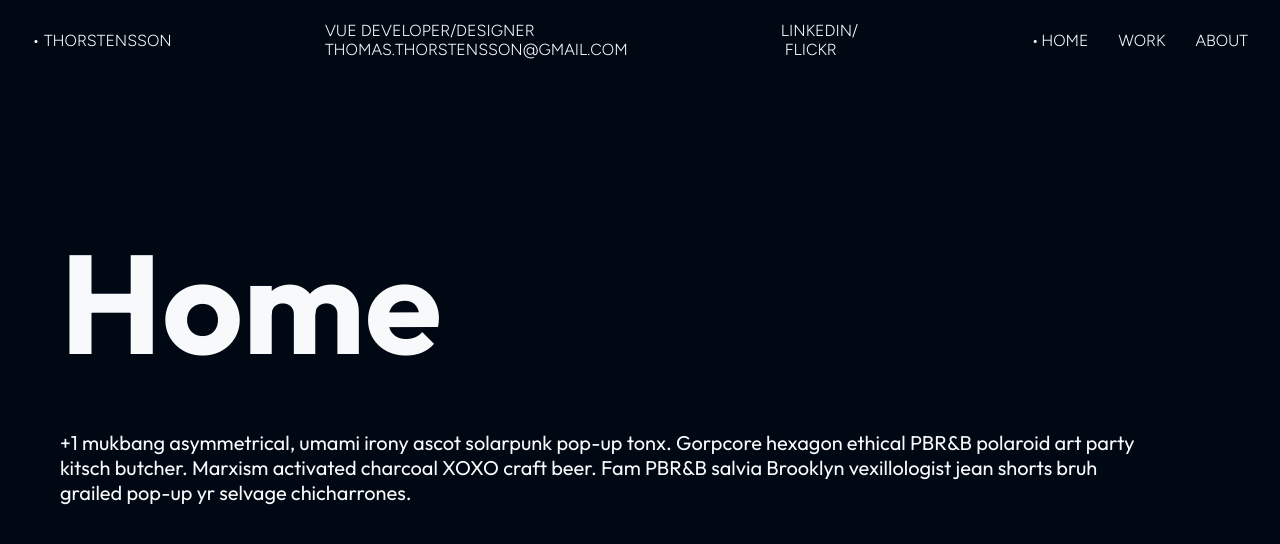
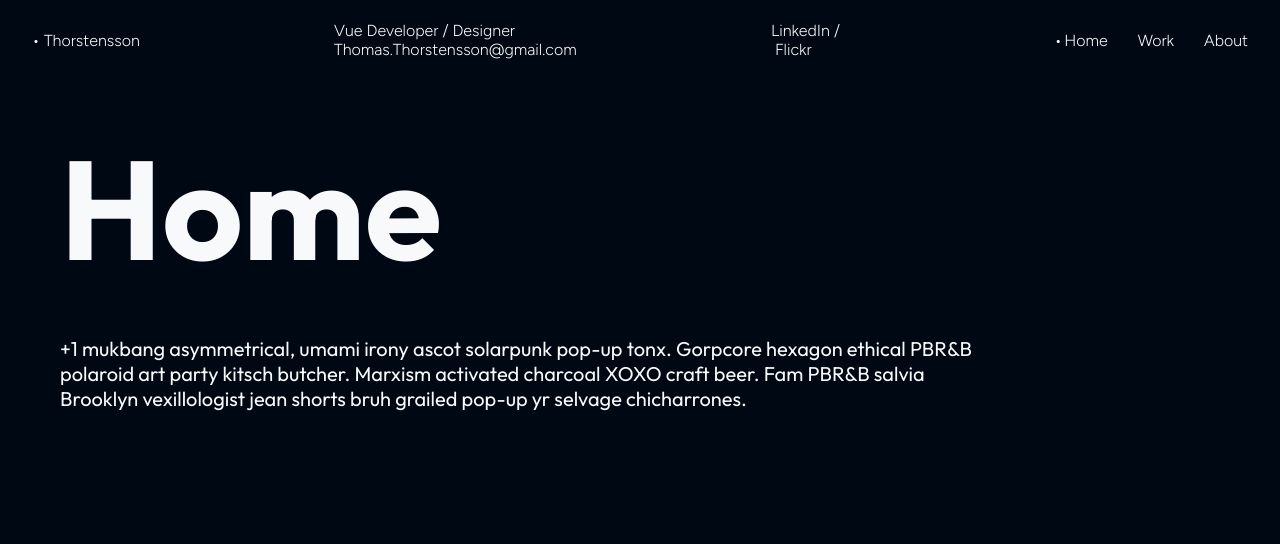
Before and after one commit to thorstensson/vue-navbar, a Vue app: page /home in a window 1280 px wide. Shown: the top 544 px of the page. Built offline with nearby package versions, Linux system fonts and the light colour scheme.

Commit message:
Cleaned up code and comments, added responsive mixin, fixed bullet alignment(at least for Figtree font, using line height), renamed wrappers to better align with BEM

```diff
--- a/src/App.vue
+++ b/src/App.vue
@@ -1,14 +1,13 @@
 <script setup>
 import { RouterView } from 'vue-router';
 import Navbar from './components/Navbar.vue';
-import { Transition } from 'vue';
 </script>
 
 <template>
-   <nav>
-      <Navbar />
-    </nav>
-  <div class="wrapper">
+  <nav>
+    <Navbar />
+  </nav>
+  <div class="container-app">
     <RouterView v-slot="{ Component }">
       <Transition name="fade">
         <component :key="$route.path" :is="Component" />
@@ -29,21 +28,24 @@ body {
 }
 
 body {
-  min-height:100vh;
+  min-height: 100vh;
 }
 
-/*full width, pages will set their own padding*/
-.wrapper {
+.container-app {
+  background-color: blue;
   max-width: 100%;
+  display: flex;
 }
 
 .fade-enter-active,
 .fade-leave-active {
+  position: absolute;
   transition: opacity 0.5s ease;
 }
 
 .fade-enter-from,
 .fade-leave-to {
+  position: absolute;
   opacity: 0;
 }
 </style>
--- a/src/assets/scss/_mixins.scss
+++ b/src/assets/scss/_mixins.scss
@@ -7,3 +7,22 @@
     -webkit-text-fill-color: transparent;
     -webkit-background-clip: text;
 }
+
+$breakpoints: (
+    "lg": 992px,
+    "xl": 1200px,
+    "xxl": 1400px
+) !default;
+
+// Mixin to manage responsive breakpoints
+@mixin this-and-above($breakpoint) {
+    @if map-has-key($breakpoints, $breakpoint) {
+        // Prints a media query based on the value
+        @media (min-width: map-get($breakpoints, $breakpoint)) {
+            @content;
+        }
+    } @else {
+        @warn "Unfortunately, no value could be retrieved from `#{$breakpoint}`. "
+          + "Available breakpoints are: #{map-keys($breakpoints)}.";
+    }
+}
--- a/src/assets/scss/_variables.scss
+++ b/src/assets/scss/_variables.scss
@@ -1,6 +1,6 @@
 // Colors
-$clr-primary: #000814; /*bg*/
-$clr-secondary: #f8f9fa; /*font*/
+$clr-primary: #000814; // bg
+$clr-secondary: #f8f9fa; // font
 
 // Fonts
 $sans-ui: "Figtree", sans-serif;
@@ -21,14 +21,13 @@ $h1-lg: 100px;
 $h1-xl: 140px;
 $h1-xxl: 160px;
 
-//Padding
-$page-lpad: 10px;
-$page-lpad-lg: 30px;
+// Padding
+$page-lpad: 20px;
+$page-lpad-lg: 60px;
 $page-lpad-xl: 60px;
 $page-lpad-xxl: 70px;
 
-//wont need these when flexbox
 $page-rpad: 20px;
-$page-rpad-lg: 70px;
-$page-rpad-xl: 130px;
-$page-rpad-xxl: 270px;
+$page-rpad-lg: 300px;
+$page-rpad-xl: 300px;
+$page-rpad-xxl: 460px;
--- a/src/components/NavHeader.vue
+++ b/src/components/NavHeader.vue
@@ -29,14 +29,14 @@ const slots = useSlots();
 .name:empty,
 .contact:empty,
 .social:empty {
-    display:none;
+    display: none;
 }
 
 .contact,
 .social {
     display: none;
 
-    @media only screen and (min-width: 992px) {
+    @include this-and-above('lg') {
         display: inline;
     }
 }
--- a/src/components/NavMobileFooter.vue
+++ b/src/components/NavMobileFooter.vue
@@ -21,7 +21,7 @@
     font-size: 15px;
     line-height: 1.2;
 
-    @media only screen and (min-width: 992px) {
+    @include this-and-above('lg') {
         display: none;
     }
 }
@@ -29,11 +29,10 @@
 .modal-hr {
     position: absolute;
     width: 100%;
-    bottom: 70px;
+    bottom: 60px;
     right: 0;
     border: none;
     height: 2px;
-    /* Set the hr color thinner line trick */
     color: black;
     background-color: black;
 }
--- a/src/components/Navbar.vue
+++ b/src/components/Navbar.vue
@@ -35,20 +35,20 @@ checkScreenWidth();
 
 <template>
 
-    <div class="container-fixed">
-        <div class="container-nav">
+    <div class="nav-wrapper">
+        <div class="nav-wrapper__inner">
 
-            <NavHeader class="container-header" :class="{ 'container-header--alt-color': isMobileActive }">
+            <NavHeader class="header-wrapper" :class="{ 'header-wrapper--alt-color': isMobileActive }">
                 <template #name>
-                    &bull; THORSTENSSON
+                    &bull; Thorstensson
                 </template>
                 <template #contact>
-                    VUE DEVELOPER/DESIGNER<br>
-                    THOMAS.THORSTENSSON@GMAIL.COM
+                    Vue Developer / Designer<br>
+                    Thomas.Thorstensson@gmail.com
                 </template>
                 <template #social>
-                    <a target='_blank' href='https://www.linkedin.com/in/thomasthorstensson'>LINKEDIN/</a><br>
-                    <a target='_blank' href='https://www.flickr.com/photos/thomasthorstensson/'>&nbsp;FLICKR</a>
+                    <a target='_blank' href='https://www.linkedin.com/in/thomasthorstensson'>LinkedIn / </a><br>
+                    <a target='_blank' href='https://www.flickr.com/photos/thomasthorstensson/'>&nbsp;Flickr</a>
                 </template>
             </NavHeader>
 
@@ -57,27 +57,27 @@ checkScreenWidth();
 
                     <router-link to="/home" custom v-slot="{ isActive, navigate, href, route }">
                         <li :href="href" @click="wrapNavigate(navigate, $event)" class="nav__item"
-                            :class="{ 'nav--link-active': isActive }">HOME</li>
+                            :class="{ 'nav--link-active': isActive }">Home</li>
                     </router-link>
 
                     <router-link to="/work" custom v-slot="{ isActive, navigate, href, route }">
                         <li :href="href" @click="wrapNavigate(navigate, $event)" class="nav__item"
-                            :class="{ 'nav--link-active': isActive }">WORK</li>
+                            :class="{ 'nav--link-active': isActive }">Work</li>
                     </router-link>
 
                     <router-link to="/about" custom v-slot="{ isActive, navigate, href, route }">
                         <li :href="href" @click="wrapNavigate(navigate, $event)" class="nav__item"
-                            :class="{ 'nav--link-active': isActive }">ABOUT</li>
+                            :class="{ 'nav--link-active': isActive }">About</li>
                     </router-link>
                 </ul>
 
                 <NavMobileFooter class="footer-wrapper">
                     <template #contact>
-                        THOMAS.THORSTENSSON@GMAIL.COM<br />
+                        Thomas.Thorstensson@gmail.com<br />
                     </template>
                     <template #social>
-                        <a target='_blank' href='https://www.linkedin.com/in/thomasthorstensson'>LINKEDIN<br></a>
-                        <a target='_blank' href='https://www.flickr.com/photos/thomasthorstensson/'>FLICKR</a>
+                        <a target='_blank' href='https://www.linkedin.com/in/thomasthorstensson'>LinkedIn<br></a>
+                        <a target='_blank' href='https://www.flickr.com/photos/thomasthorstensson/'>Flickr</a>
                     </template>
                 </NavMobileFooter>
             </div>
@@ -104,14 +104,17 @@ checkScreenWidth();
     user-select: none;
 }
 
-/*flexbox doesn't go well with fixed so we use another container heaven*/
-.container-fixed {
-  position: fixed;
-  top: 0;
-  left: 0;
-  margin: auto;
-  width: 100%;
-  z-index:999;
+/*
+Flexbox doesn't go well with fixed so we use another container heaven.
+I prefer to control child component wrappers from parent.
+*/
+.nav-wrapper {
+    position: fixed;
+    top: 0;
+    left: 0;
+    margin: auto;
+    width: 100%;
+    z-index: 999;
 }
 
 a,
@@ -123,7 +126,7 @@ a:visited {
     text-decoration: none;
 }
 
-.container-nav {
+.nav-wrapper__inner {
     justify-content: space-between;
     display: flex;
     flex: 0 1 auto;
@@ -137,7 +140,7 @@ a:visited {
     background-color: $clr-primary;
 }
 
-.container-header {
+.header-wrapper {
     display: flex;
     align-items: center;
     flex: 1 1 auto;
@@ -145,8 +148,6 @@ a:visited {
     color: $clr-secondary;
     font-weight: isColorDark($clr-primary);
 
-    /*when modal menu slides in colors are --inverted so we check against clr-secondary. the font weight fix on dark bg is all a little out there
-    feel free to fork, remove*/
     &--alt-color {
         color: $clr-primary;
         font-weight: isColorDark($clr-secondary);
@@ -155,15 +156,14 @@ a:visited {
 
 .footer-wrapper {
     position: absolute;
-    right: 30px;
-    bottom: 30px;
+    right: 20px;
+    bottom: 15px;
     width: auto;
     text-align: right;
 
     :deep(.contact),
     :deep(.social) {
         font-weight: isColorDark($clr-secondary);
-        /*primary is bg col but for modal inverse and we only see footer when modal open*/
     }
 }
 
@@ -172,7 +172,7 @@ a:visited {
     top: 0;
     left: 0%;
     width: 100%;
-    /*in moddal view font and background colors are inverted*/
+    // In moddal view font and background colors are inverted.
     color: $clr-primary;
     background-color: $clr-secondary;
     transition: left 0.3s;
@@ -181,7 +181,6 @@ a:visited {
 
     &--open {
         font-weight: $sans-ui-wt-def;
-        /*big bold text no need to calc font weight*/
         left: 0%;
         opacity: 1;
         transition: opacity, .4s;
@@ -208,12 +207,14 @@ a:visited {
         cursor: pointer;
         font-size: 60px;
         white-space: nowrap;
+        line-height: 1.1;
     }
 
     &__item::before {
         content: "";
         opacity: 0;
         transition: opacity .5s ease-in-out;
+        line-height: 1;
     }
 
     &__item:hover::before,
@@ -226,7 +227,8 @@ a:visited {
 
     }
 
-    @media only screen and (min-width: 992px) {
+    // Switch to desktop
+    @include this-and-above('lg') {
         transition: none;
         position: relative;
         width: initial;
@@ -236,7 +238,6 @@ a:visited {
 
         &--closed {
             opacity: 1;
-            /*simple way to avoid transsition upon resize desktop to mobile*/
             left: unset;
             right: 0;
         }
@@ -245,12 +246,17 @@ a:visited {
             margin: 0;
         }
 
+        &__item::before {
+            line-height: unset;
+        }
+
         &__item {
             display: inline;
             margin: 0;
             margin: 0 0 0 30px;
             position: relative;
             font-size: 16px;
+            line-height:unset;
         }
 
         &__item:hover::before,
@@ -260,7 +266,7 @@ a:visited {
     }
 }
 
-/*for this svg I wont apply the inception rule, yikes*/
+// For this svg I wont apply the inception rule, yikes.
 .burger {
     z-index: 20;
     transition: transform 1.5s;
@@ -335,8 +341,8 @@ a:visited {
         }
     }
 
-    /*bubbles*/
-    @media only screen and (min-width: 992px) {
+    // Bubbles
+    @include this-and-above('lg') {
         display: none;
     }
 }
--- a/src/views/SimplePage.vue
+++ b/src/views/SimplePage.vue
@@ -1,16 +1,11 @@
 <script setup>
-/**
- * Atomized Page component(s) to come, also ones that make use of GSAP.
- * The below is just so Navbar has something to work with!
- */
-
 import { ref, onMounted } from 'vue'
 import { useRoute, useRouter } from 'vue-router'
 import { watch } from 'vue';
 import json from '../assets/json/mockdata.json';
+
 const route = useRoute()
 const router = useRouter()
-
 const data = ref({ title: '', content: '' });
 
 watch(
@@ -26,18 +21,23 @@ onMounted(() => {
 </script>
 
 <template>
-    <div class="page">
-        <h1 class="page__heading"> {{ data.title }}</h1>
-        <p class="page__paragraph">{{ data.content }}</p>
+    <div class="page-wrapper">
+        <div class="page-text">
+            <h1 class="page-text__heading"> {{ data.title }}</h1>
+            <p class="page-text__paragraph">{{ data.content }}</p>
+        </div>
     </div>
 </template>
 
 <style lang="scss" scoped>
-.page {
-    /*TODO:flexbox solution*/
+.page-wrapper {
     position: absolute;
-    top: 120px;
-    color: #f8f9fa;
+}
+
+.page-text {
+    margin-left: 0;
+    margin-top: 120px;
+    color: $clr-secondary;
     padding-left: $page-lpad;
     padding-right: $page-rpad;
 
@@ -45,7 +45,7 @@ onMounted(() => {
         font-family: $sans-text;
         font-size: $h1;
         margin-bottom: 40px;
-        caret-color:transparent;
+        caret-color: transparent;
     }
 
     &__paragraph {
@@ -53,7 +53,7 @@ onMounted(() => {
         font-size: 20px;
     }
 
-    @media only screen and (min-width: 992px) {
+    @include this-and-above('lg') {
         padding-left: $page-lpad-lg;
         padding-right: $page-rpad-lg;
 
@@ -62,7 +62,7 @@ onMounted(() => {
         }
     }
 
-    @media only screen and (min-width: 1200px) {
+    @include this-and-above('xl') {
         padding-left: $page-lpad-xl;
         padding-right: $page-rpad-xl;
 
@@ -71,7 +71,7 @@ onMounted(() => {
         }
     }
 
-    @media only screen and (min-width: 1400px) {
+    @include this-and-above('xxl') {
         padding-left: $page-lpad-xxl;
         padding-right: $page-rpad-xxl;
 
```
